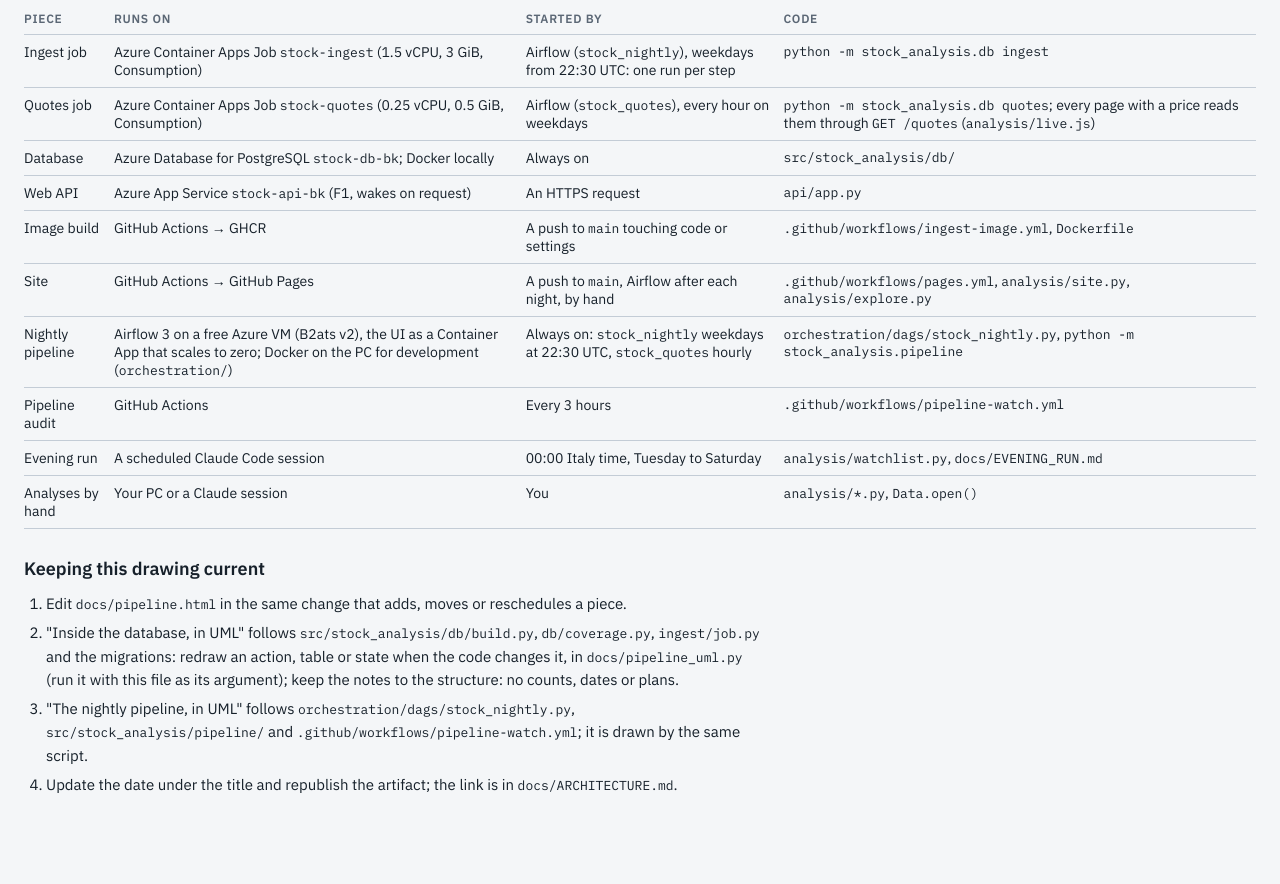
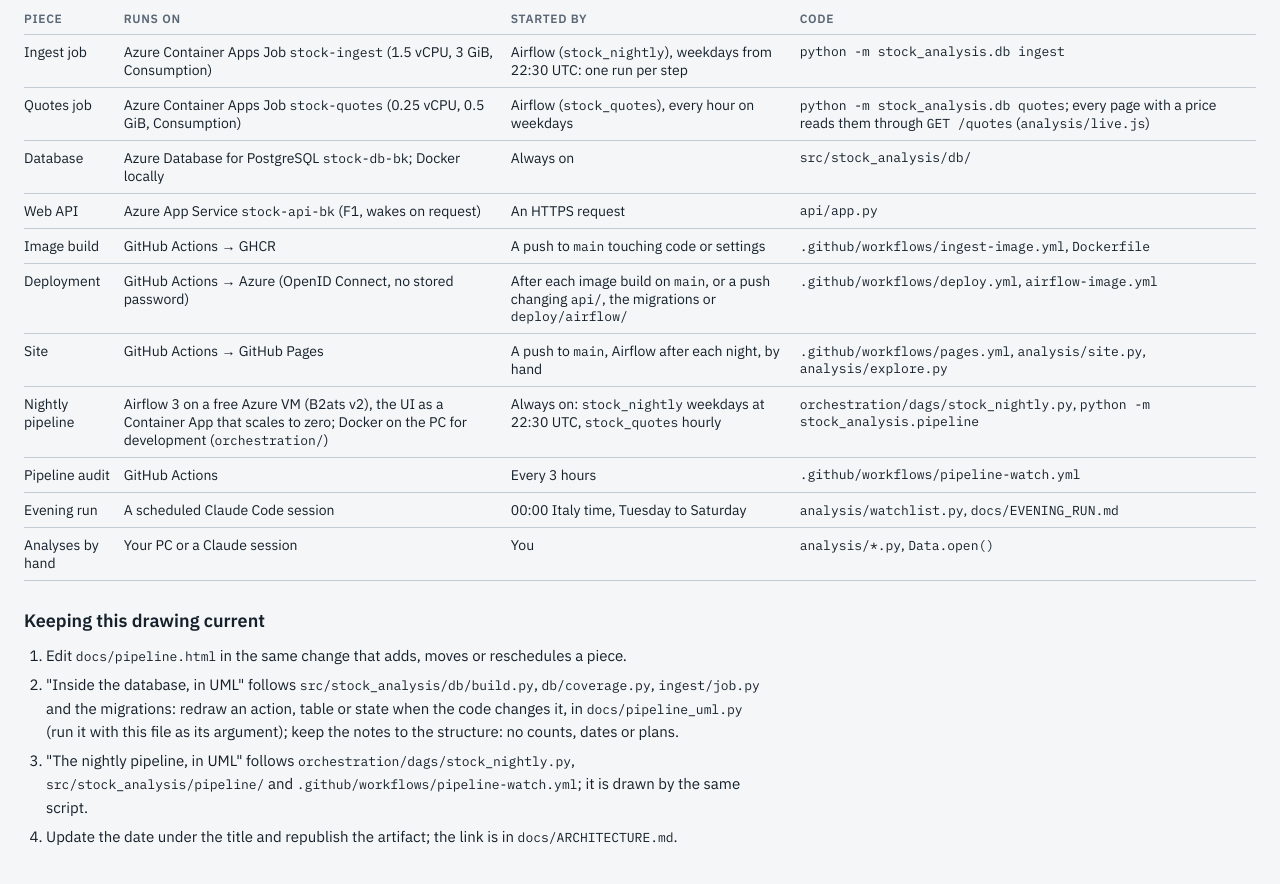
Before and after one commit to khalilvandian/Stock-analysis, a plain HTML site: page docs/pipeline.html in a window 1280 px wide. Shown: the part 7904-8788 px from the top of the page. Before the commit the page ends 8764 px from the top, so only its background shows below. Drawn offline with Linux system fonts and the light colour scheme.

Commit message:
Automatic deployment with GitHub Actions: migrations, web API, Airflow UI and VM (#30)
deploy.yml runs after every image build on main (and on pushes to api/, the migrations or
deploy/airflow/): migrations through a temporary firewall rule, the web API, a new UI
revision, and Airflow on the VM through Azure's run-command. GitHub signs in with OpenID
Connect: deploy/github-oidc.ps1 sets up the app registration (main branch only, Contributor
on stock-rg) and the repository secrets, once. docs/OPERATIONS.md, "Deployment".

Co-Authored-By: Claude Opus 5.5 <noreply@anthropic.com>

```diff
--- a/docs/pipeline.html
+++ b/docs/pipeline.html
@@ -1777,6 +1777,7 @@ body { background: var(--p-bg); color: var(--p-fg); font: 15px/1.55 var(--p-sans
       <tr><td>Database</td><td>Azure Database for PostgreSQL <code>stock-db-bk</code>; Docker locally</td><td>Always on</td><td><code>src/stock_analysis/db/</code></td></tr>
       <tr><td>Web API</td><td>Azure App Service <code>stock-api-bk</code> (F1, wakes on request)</td><td>An HTTPS request</td><td><code>api/app.py</code></td></tr>
       <tr><td>Image build</td><td>GitHub Actions → GHCR</td><td>A push to <code>main</code> touching code or settings</td><td><code>.github/workflows/ingest-image.yml</code>, <code>Dockerfile</code></td></tr>
+      <tr><td>Deployment</td><td>GitHub Actions → Azure (OpenID Connect, no stored password)</td><td>After each image build on <code>main</code>, or a push changing <code>api/</code>, the migrations or <code>deploy/airflow/</code></td><td><code>.github/workflows/deploy.yml</code>, <code>airflow-image.yml</code></td></tr>
       <tr><td>Site</td><td>GitHub Actions → GitHub Pages</td><td>A push to <code>main</code>, Airflow after each night, by hand</td><td><code>.github/workflows/pages.yml</code>, <code>analysis/site.py</code>, <code>analysis/explore.py</code></td></tr>
       <tr><td>Nightly pipeline</td><td>Airflow 3 on a free Azure VM (B2ats v2), the UI as a Container App that scales to zero; Docker on the PC for development (<code>orchestration/</code>)</td><td>Always on: <code>stock_nightly</code> weekdays at 22:30 UTC, <code>stock_quotes</code> hourly</td><td><code>orchestration/dags/stock_nightly.py</code>, <code>python -m stock_analysis.pipeline</code></td></tr>
       <tr><td>Pipeline audit</td><td>GitHub Actions</td><td>Every 3 hours</td><td><code>.github/workflows/pipeline-watch.yml</code></td></tr>
```
Also changed, not shown: 3 other files.
